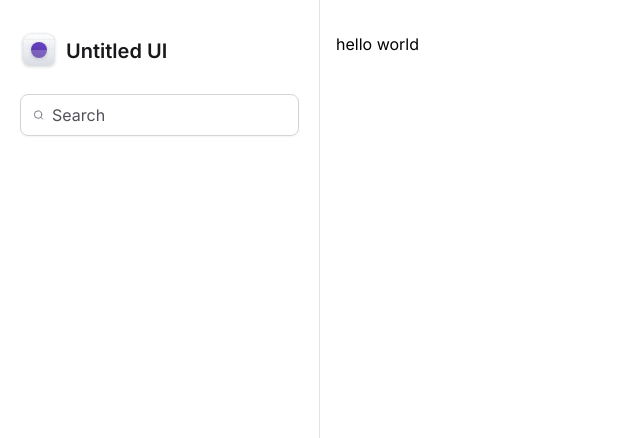
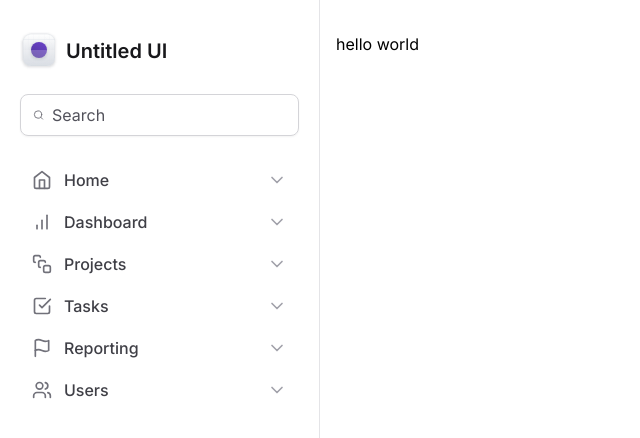
Before and after one commit to dihnauer/untitled-ui, a Next.js app: page / in a window 1280 px wide. Shown: the top 438 px of the page, without its empty margins (0-640 px from the left). Built offline with nearby package versions, Linux system fonts and the light colour scheme.

Commit message:
create mainnavigation and navitem components

```diff
--- /dev/null
+++ b/src/components/MainNavigation/index.tsx
@@ -0,0 +1,23 @@
+import {
+  BarChart,
+  CheckSquare,
+  ChevronDown,
+  Flag,
+  Home,
+  SquareStack,
+  Users,
+} from "lucide-react";
+import { NavItem } from "../NavItem";
+
+export function MainNavigation() {
+  return (
+    <nav className="space-y-0.5">
+      <NavItem title="Home" icon={Home} />
+      <NavItem title="Dashboard" icon={BarChart} />
+      <NavItem title="Projects" icon={SquareStack} />
+      <NavItem title="Tasks" icon={CheckSquare} />
+      <NavItem title="Reporting" icon={Flag} />
+      <NavItem title="Users" icon={Users} />
+    </nav>
+  );
+}
--- /dev/null
+++ b/src/components/NavItem/index.tsx
@@ -0,0 +1,22 @@
+import { ElementType } from "react";
+import { ChevronDown } from "lucide-react";
+
+interface NavItemProps {
+  title: string;
+  icon: ElementType;
+}
+
+export function NavItem({ title, icon: Icon }: NavItemProps) {
+  return (
+    <a
+      href=""
+      className="group flex items-center gap-3 rounded px-3 py-2 hover:bg-violet-50"
+    >
+      <Icon className="h-5 w-5 text-zinc-500" />
+      <span className="font-medium text-zinc-700 group-hover:text-violet-700">
+        {title}
+      </span>
+      <ChevronDown className="ml-auto h-5 w-5 text-zinc-400 group-hover:text-violet-400" />
+    </a>
+  );
+}
--- a/src/components/Sidebar/index.tsx
+++ b/src/components/Sidebar/index.tsx
@@ -1,5 +1,6 @@
 import { Search } from "lucide-react";
 import { Logo } from "../Logo";
+import { MainNavigation } from "../MainNavigation";
 
 export function Sidebar() {
   return (
@@ -14,6 +15,8 @@
           className="flex-1 border-0 bg-transparent p-0 text-zinc-900 placeholder:text-zinc-600"
         />
       </div>
+
+      <MainNavigation />
     </aside>
   );
 }
```
